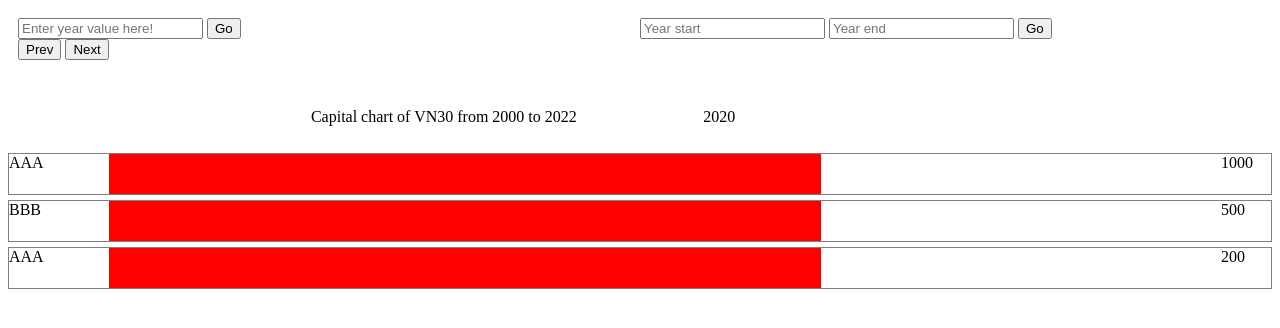
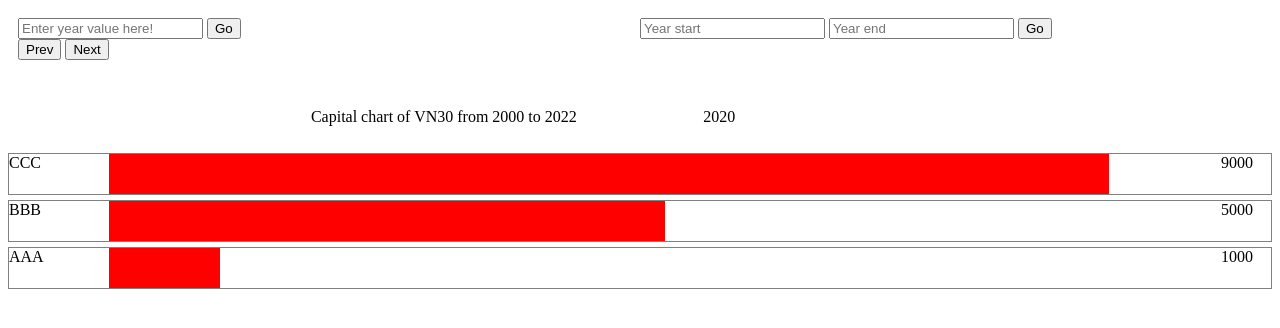
Before and after one commit to MrDao2810/VN30-stock, a plain HTML site: page index.html in a window 1280 px wide. Drawn offline with Linux system fonts and the light colour scheme.

Commit message:
Done layout. Can play a specific year using button

```diff
--- a/index.css
+++ b/index.css
@@ -101,7 +101,7 @@ div {
 
 .chart-panel .chart-ticker-list .chart-ticker-item .chart-ticker-item-capital-img{
     background-color: red;
-    width: calc(100% - 550px);
+    /* width: calc(100% - 550px); */
     height: 100%;
     float: left;
 }
--- a/index.html
+++ b/index.html
@@ -12,8 +12,8 @@
         <div class="config-panel">
             <div class="run-one-panel">
                 <div class="year-selector">
-                    <input type="text" placeholder="Enter year value here!">
-                    <button type="button">Go</button>
+                    <input class="run-one-year-selector" type="text" placeholder="Enter year value here!">
+                    <button class="run-one-year-button" type="button">Go</button>
                 </div>
                 <div class="year-navigation">
                     <button type="button">Prev</button>
@@ -36,7 +36,7 @@
                 </div>
             </div>
             <div class="chart-ticker-list">
-                <div class="chart-ticker-item">
+                <!-- <div class="chart-ticker-item">
                     <div class="chart-ticker-item-name">
                         AAA
                     </div>
@@ -68,7 +68,7 @@
                     <div class="chart-ticker-item-capital-text">
                         200
                     </div>
-                </div>
+                </div> -->
             </div>
         </div>
     </div>
--- a/index.js
+++ b/index.js
@@ -1,3 +1,130 @@
 (function() {
+    // Init const elements
+    const chartTickerListDiv = document.getElementsByClassName('chart-ticker-list')[0];
+    const runOneYearSelectorText = document.getElementsByClassName('run-one-year-selector')[0];
+    const runOneYearButton = document.getElementsByClassName('run-one-year-button')[0];
+    runOneYearButton.addEventListener('click', () => {
+        playOneYear();
+    })
 
+    // Init data
+    let defaultCapitalImgOffer = 150;
+    const maxCapitalImgWidth = 1000;
+    let vn30Data = {
+        '2000': [
+            {
+                'ticker': 'AAA',
+                'capital': 1000,
+                'capitalImgWidth': 0
+            },
+            {
+                'ticker': 'BBB',
+                'capital': 5000,
+                'capitalImgWidth': 0
+            },
+            {
+                'ticker': 'CCC',
+                'capital': 9000,
+                'capitalImgWidth': 0
+            }
+        ],
+        '2001': [
+            {
+                'ticker': 'AAA',
+                'capital': 5000,
+                'capitalImgWidth': 0
+            },
+            {
+                'ticker': 'BBB',
+                'capital': 4000,
+                'capitalImgWidth': 0
+            },
+            {
+                'ticker': 'CCC',
+                'capital': 1000,
+                'capitalImgWidth': 0
+            }
+        ],
+        '2002': [
+            {
+                'ticker': 'AAA',
+                'capital': 3000,
+                'capitalImgWidth': 0
+            },
+            {
+                'ticker': 'BBB',
+                'capital': 8000,
+                'capitalImgWidth': 0
+            },
+            {
+                'ticker': 'CCC',
+                'capital': 5000,
+                'capitalImgWidth': 0
+            }
+        ]
+    }
+
+    function createDiv(className, innerHTML) {
+        let divElement = document.createElement('DIV');
+        divElement.setAttribute('class', className);
+        if (innerHTML) {
+            divElement.innerHTML = innerHTML;
+        }
+        return divElement;
+    }
+
+    function createTickerItem(tickerData) {
+        // Create ticker item div
+        let tickerItemDiv = createDiv('chart-ticker-item');
+
+        // Create ticker item name div
+        let tickerItemNameDiv = createDiv('chart-ticker-item-name', tickerData.ticker);
+
+        // Create ticker item capital img div
+        let tickerItemCapitalImgDiv = createDiv('chart-ticker-item-capital-img');
+        tickerItemCapitalImgDiv.style.setProperty('width', tickerData.capitalImgWidth + 'px');
+
+        // Create ticker item capital text div
+        let tickerItemCapitalTextDiv = createDiv('chart-ticker-item-capital-text', tickerData.capital);
+
+        // Construct ticker item div by append all children div
+        tickerItemDiv.append(tickerItemNameDiv);
+        tickerItemDiv.append(tickerItemCapitalImgDiv);
+        tickerItemDiv.append(tickerItemCapitalTextDiv);
+        return tickerItemDiv;
+    }
+
+    function calculateCapitalWidth(sortedTickerDataList) {
+        const maxCapital = sortedTickerDataList[0].capital;
+        for(let tickerData of sortedTickerDataList) {
+            tickerData.capitalImgWidth = tickerData.capital / maxCapital * maxCapitalImgWidth;
+        }
+        return sortedTickerDataList;
+    }
+
+    function createTickerItemOfASpecificTime(tickerDataList) {
+        // 1. Clear the chart ticker list
+        chartTickerListDiv.innerHTML = '';
+        // 2. Sort the data list
+        tickerDataList.sort((item1, item2) => {
+            return item1.capital > item2.capital ? -1 : item1.capital < item2.capital? 1 : 0;
+        });
+        // 3. Calculate capital width
+        tickerDataList = calculateCapitalWidth(tickerDataList);
+        // 4. Create ticker item div and append to the chart-ticker-list div
+        for(const tickerData of tickerDataList) {
+            const tickerItemDiv = createTickerItem(tickerData)
+            chartTickerListDiv.append(tickerItemDiv);
+        }
+    }
+
+    function playOneYear() {
+        let selectedYear = runOneYearSelectorText.value;
+        let specificYearTickerData = vn30Data[selectedYear];
+        if(specificYearTickerData) {
+            createTickerItemOfASpecificTime(specificYearTickerData);
+        }
+    }
+
+    createTickerItemOfASpecificTime(vn30Data['2000']);
 })()
```
